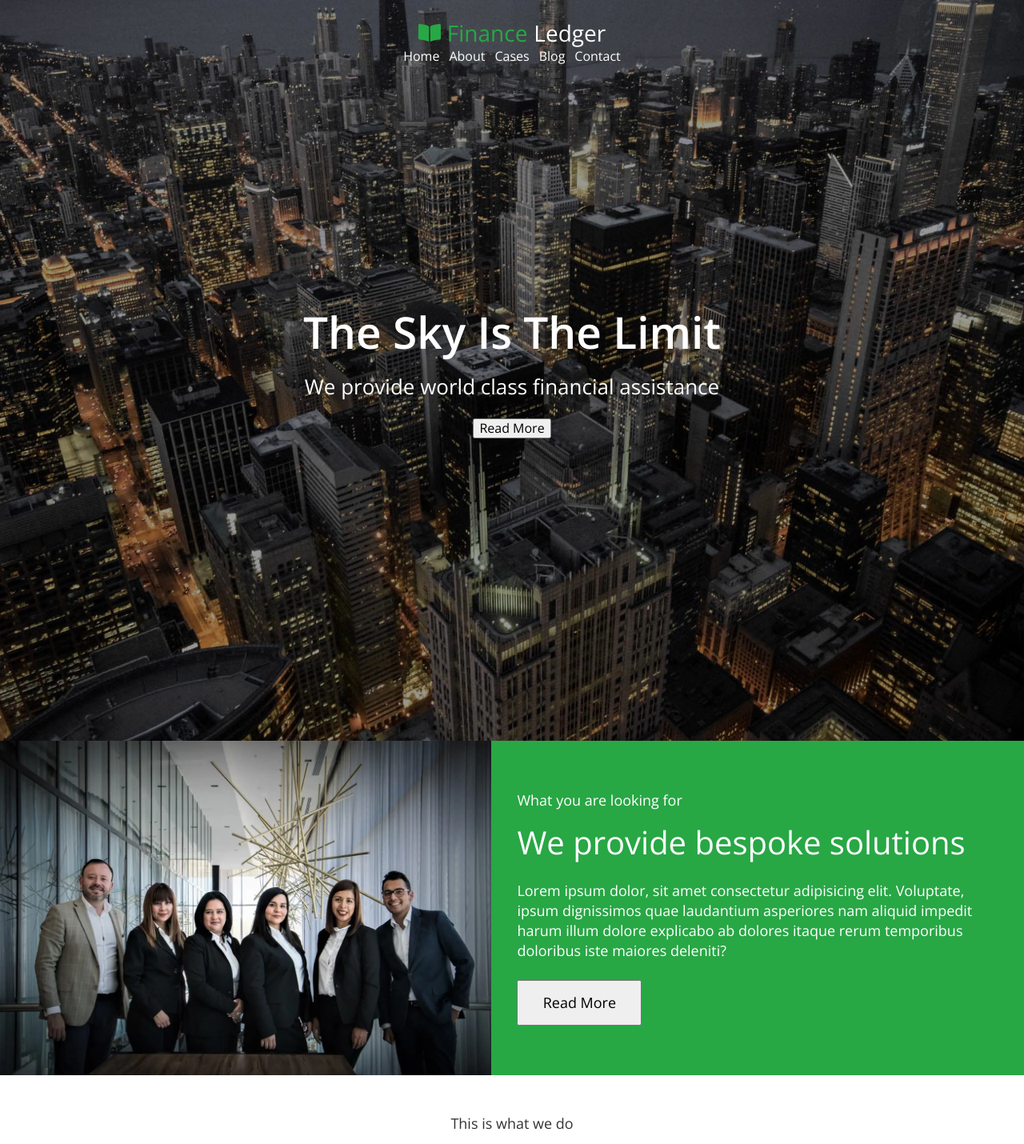
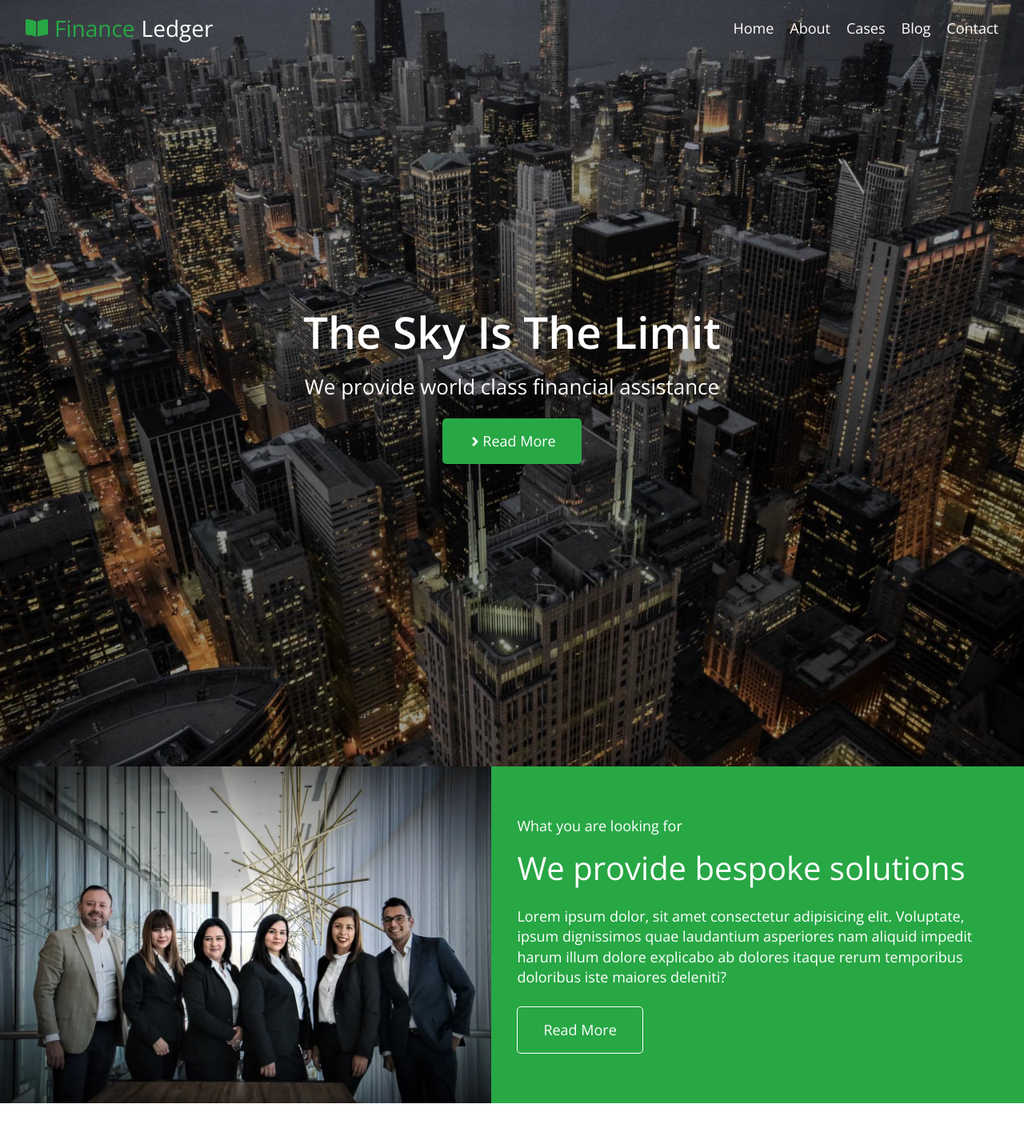
Before and after one commit to marynaost/finance-ledger, a React (Create React App) app: page / in a window 1280 px wide. Shown: the top 1430 px of the page at 80% size. Built offline with nearby package versions, Linux system fonts and the light colour scheme.

Commit message:
fixed styles

```diff
--- a/package.json
+++ b/package.json
@@ -12,6 +12,7 @@
     "react-dom": "^17.0.2",
     "react-icons": "^4.4.0",
     "react-scripts": "4.0.3",
+    "react-scroll": "^1.8.7",
     "styled-components": "^5.3.5",
     "web-vitals": "^1.1.2",
     "yup": "^0.32.11"
--- a/src/App.js
+++ b/src/App.js
@@ -13,7 +13,7 @@ import Footer from 'components/Footer/Footer'
 
 export default function App() {
   return (
-    <>
+    <main>
       <Header />
       <Hero />
       <About />
@@ -22,6 +22,6 @@ export default function App() {
       <Team />
       <Forma />
       <Footer />
-    </>
+    </main>
   )
 }
--- a/src/components/About/About.jsx
+++ b/src/components/About/About.jsx
@@ -1,5 +1,6 @@
 import styled from 'styled-components'
 import Container from 'components/Container/Container'
+import Button from 'components/Button/Button'
 import { Picture } from 'components/Picture/Picture'
 import people from 'images/home/people.jpg'
 import people2 from 'images/home/people@2x.jpg'
@@ -7,7 +8,7 @@ import peoplewebp from 'images/home/people.webp'
 import peoplewebp2 from 'images/home/people@2x.webp'
 export default function About(params) {
   return (
-    <Section>
+    <Section id="about">
       <Picture
         webp1x={peoplewebp}
         webp2x={peoplewebp2}
@@ -25,7 +26,9 @@ export default function About(params) {
           illum dolore explicabo ab dolores itaque rerum temporibus doloribus
           iste maiores deleniti?
         </Text>
-        <Button>Read More</Button>
+        <Button about type="button">
+          Read More
+        </Button>
       </Container>
     </Section>
   )
@@ -89,7 +92,3 @@ const Text = styled.p`
   @media screen and (min-width: 768px) {
   }
 `
-const Button = styled.button`
-  height: 57px;
-  width: 156px;
-`
--- a/src/components/Blog/Blog.jsx
+++ b/src/components/Blog/Blog.jsx
@@ -1,5 +1,6 @@
 import styled from 'styled-components'
 import Container from 'components/Container/Container'
+import Button from 'components/Button/Button'
 import { Picture } from 'components/Picture/Picture'
 import blog from 'images/home/blog.jpg'
 import blog2 from 'images/home/blog@2x.jpg'
@@ -25,7 +26,9 @@ export default function Blog(params) {
           illum dolore explicabo ab dolores itaque rerum temporibus doloribus
           iste maiores deleniti?
         </Text>
-        <button type="button">Read Our Blog</button>
+        <Button blog type="button">
+          Read Our Blog
+        </Button>
       </Container>
     </Section>
   )
--- /dev/null
+++ b/src/components/Button/Button.jsx
@@ -0,0 +1,90 @@
+import styled from 'styled-components'
+import { FaAngleRight } from 'react-icons/fa'
+export default function Button({ children, hero, about, blog, submit }) {
+  return (
+    <>
+      {hero && (
+        <HeroButton>
+          <FaAngleRight /> {children}
+        </HeroButton>
+      )}
+      {about && <AboutButton>{children}</AboutButton>}
+      {blog && <BlogButton>{children}</BlogButton>}
+      {submit && <SubmitButton>{children}</SubmitButton>}
+    </>
+  )
+}
+
+const HeroButton = styled.button`
+  display: inline-flex;
+  align-items: center;
+  padding: 16px 32px;
+  background: #28a745;
+  color: #fff;
+  border-radius: 5px;
+  font-size: 18px;
+  line-height: 1.39;
+  border: none;
+  cursor: pointer;
+  &:hover,
+  &:focus {
+    opacity: 0.7;
+  }
+`
+const AboutButton = styled.button`
+  display: inline-flex;
+  align-items: center;
+  padding: 16px 32px;
+  background: transparent;
+  border: 1px solid #ffffff;
+  border-radius: 5px;
+  color: #fff;
+  font-size: 16px;
+  line-height: 1.375;
+  cursor: pointer;
+  &:hover,
+  &:focus {
+    color: #28a745;
+    background: #fff;
+  }
+
+  @media screen and (min-width: 768px) {
+    font-size: 18px;
+    line-height: 1.39;
+  }
+`
+const BlogButton = styled.button`
+  display: inline-flex;
+  align-items: center;
+  padding: 16px 32px;
+  background: transparent;
+  border: 1px solid #ffffff;
+  border-radius: 5px;
+  color: #fff;
+  font-size: 16px;
+  line-height: 1.375;
+  &:hover,
+  &:focus {
+    color: #0284d0;
+    background: #fff;
+  }
+  @media screen and (min-width: 768px) {
+    font-size: 18px;
+    line-height: 1.39;
+  }
+`
+const SubmitButton = styled.button`
+  display: inline-flex;
+  align-items: center;
+  padding: 16px 56px;
+  background: #28a745;
+  border-radius: 5px;
+  color: #fff;
+  font-size: 18px;
+  line-height: 1.39;
+  border: none;
+  &:hover,
+  &:focus {
+    opacity: 0.7;
+  }
+`
--- a/src/components/Cases/Cases.jsx
+++ b/src/components/Cases/Cases.jsx
@@ -28,7 +28,7 @@ import cases4Webp2x from 'images/cases/cases4@2x.webp'
 
 export default function Cases(params) {
   return (
-    <Section>
+    <Section id="cases">
       <Container>
         <SubTitle>This is what we do</SubTitle>
         <Title>Business Cases</Title>
@@ -165,6 +165,11 @@ const CasesList = styled.ul`
 const CasesItem = styled.li`
   display: flex;
   justify-content: center;
+  &:hover,
+  &:focus {
+    opacity: 0.8;
+  }
+
   @media screen and (max-width: 767px) {
     &:not(:last-child) {
       margin-bottom: 8px;
--- a/src/components/Form/Form.jsx
+++ b/src/components/Form/Form.jsx
@@ -2,12 +2,14 @@ import { Formik, Form, Field } from 'formik'
 import styled from 'styled-components'
 import * as Yup from 'yup'
 import { Picture } from 'components/Picture/Picture'
+import Button from 'components/Button/Button'
 import { handleSubmit } from 'services/netlifyForm'
 import Container from 'components/Container/Container'
 import contact from 'images/home/contact.jpg'
 import contact2 from 'images/home/contact@2x.jpg'
 import contactwebp from 'images/home/contact.webp'
 import contactwebp2 from 'images/home/contact@2x.webp'
+import worning from 'images/form/worning.svg'
 
 const validateSchema = Yup.object().shape({
   name: Yup.string().min(2, 'Too Short!').max(50, 'Too Long!'),
@@ -41,7 +43,7 @@ export default function Forma() {
           }}
         >
           {({ errors, touched }) => (
-            <Form name='contact' method="POST" data-netlify="true">
+            <Form name="contact" method="POST" netlify>
               <FieldWrap>
                 <Field
                   name="name"
@@ -49,6 +51,7 @@ export default function Forma() {
                   placeholder=" "
                   className="field"
                   id="name"
+                  form-name="name"
                 />
                 <label for="name" className="label">
                   Enter your name
@@ -64,15 +67,18 @@ export default function Forma() {
                   placeholder=" "
                   className="field"
                   id="email"
+                  form-name="email"
                 />
                 <label for="email" className="label">
                   Enter email*
                 </label>
                 {errors.email && touched.email ? (
-                  <div className="error">{errors.email}</div>
+                  <div className="error required">{errors.email}</div>
                 ) : null}
               </FieldWrap>
-              <button type="submit">Submit</button>
+              <Button type="submit" submit>
+                Submit
+              </Button>
             </Form>
           )}
         </Formik>
@@ -156,7 +162,6 @@ const FieldWrap = styled.div`
   }
 
   .field {
-    /* position: relative; */
     width: 100%;
     height: 56px;
     padding: 16px 8px;
@@ -188,9 +193,20 @@ const FieldWrap = styled.div`
     position: absolute;
     top: 100%;
     left: 0;
+    font-size: 14px;
     display: flex;
     align-items: center;
-    padding: 4px;
     color: #d11212;
   }
+
+  .required::before {
+    content: '';
+    width: 16px;
+    height: 15px;
+    display: inline-block;
+    background-image: url(${worning});
+    background-repeat: no-repeat;
+    background-position: center;
+    background-size: cover;
+  }
 `
--- a/src/components/Header/Header.jsx
+++ b/src/components/Header/Header.jsx
@@ -1,19 +1,102 @@
+import { useState, useEffect } from 'react'
 import styled from 'styled-components'
+import { Link } from 'react-scroll'
 import Container from 'components/Container/Container'
-import Logo from '../Logo/Logo'
+import Logo from 'components/Logo/Logo'
 
-export default function Header(params) {
+export default function Header() {
+  const [addBackground, setAddBackground] = useState(false)
+
+  const handleScroll = () => {
+    if (window.scrollY > 70) {
+      setAddBackground(true)
+    }
+    if (window.scrollY === 0) {
+      setAddBackground(false)
+    }
+  }
+
+  useEffect(() => {
+    window.addEventListener('scroll', handleScroll)
+    return () => {
+      window.removeEventListener('scroll', handleScroll)
+    }
+  }, [addBackground])
+
+  const setBackground = () => {
+    if (addBackground) {
+      return 'rgba(0, 0, 0, 0.8)'
+    }
+  }
+
+  const background = setBackground()
+
   return (
-    <HeaderWrap>
+    <HeaderWrap background={background}>
       <Container>
         <Nav>
           <Logo />
           <NavList>
-            <NavItem>Home</NavItem>
-            <NavItem>About</NavItem>
-            <NavItem>Cases</NavItem>
-            <NavItem>Blog</NavItem>
-            <NavItem>Contact</NavItem>
+            <NavItem>
+              <Link
+                to="home"
+                spy={true}
+                smooth={true}
+                offset={-100}
+                duration={500}
+                className="link"
+              >
+                Home
+              </Link>
+            </NavItem>
+            <NavItem>
+              <Link
+                to="about"
+                spy={true}
+                smooth={true}
+                offset={-100}
+                duration={500}
+                className="link"
+              >
+                About
+              </Link>
+            </NavItem>
+            <NavItem>
+              <Link
+                to="cases"
+                spy={true}
+                smooth={true}
+                offset={-100}
+                duration={500}
+                className="link"
+              >
+                Cases
+              </Link>
+            </NavItem>
+            <NavItem>
+              <Link
+                to="blog"
+                spy={true}
+                smooth={true}
+                offset={-100}
+                duration={500}
+                className="link"
+              >
+                Blog
+              </Link>
+            </NavItem>
+            <NavItem>
+              <Link
+                to="contact"
+                spy={true}
+                smooth={true}
+                offset={-100}
+                duration={500}
+                className="link"
+              >
+                Contact
+              </Link>
+            </NavItem>
           </NavList>
         </Nav>
       </Container>
@@ -28,25 +111,79 @@ const HeaderWrap = styled.header`
   display: block;
   width: 100%;
   padding-top: 22px;
+  padding-bottom: 22px;
   z-index: 1;
   overflow: hidden;
+  background: ${props => props.background};
+  @media screen and (min-width: 768px) {
+    padding-top: 16px;
+    padding-bottom: 16px;
+  }
+  @media screen and (min-width: 1360px) {
+    padding-top: 32px;
+    padding-bottom: 32px;
+  }
 `
 
 const Nav = styled.nav`
   display: flex;
   flex-direction: column;
   align-items: center;
+  @media screen and (min-width: 768px) {
+    flex-direction: row;
+    align-items: center;
+    justify-content: space-between;
+  }
 `
-
-// const Logo = styled.a`
-//   margin-bottom: 16px;
-// `
 
 const NavList = styled.ul`
   display: flex;
+  margin-top: 16px;
+  @media screen and (min-width: 768px) {
+    margin-top: 0;
+  }
 `
 const NavItem = styled.li`
   &:not(:last-child) {
     margin-right: 12px;
   }
+  @media screen and (min-width: 768px) {
+    &:not(:last-child) {
+      margin-right: 20px;
+    }
+  }
+  @media screen and (min-width: 1360px) {
+    &:not(:last-child) {
+      margin-right: 46px;
+    }
+  }
+
+  .link {
+    position: relative;
+    &:hover::after,
+    &:focus::after {
+      opacity: 1;
+      transform: scaleX(1);
+    }
+
+    &::after {
+      position: absolute;
+      left: 0;
+      display: block;
+      content: '';
+      width: 100%;
+      height: 4px;
+      border-radius: 2px;
+      background: #28a745;
+      opacity: 0;
+      transform: scale(0);
+      transition: opacity 250ms cubic-bezier(0.4, 0, 0.2, 1),
+        transform 250ms cubic-bezier(0.4, 0, 0.2, 1);
+    }
+
+    @media screen and (min-width: 768px) {
+      font-size: 18px;
+      line-height: 1.39;
+    }
+  }
 `
--- a/src/components/Hero/Hero.jsx
+++ b/src/components/Hero/Hero.jsx
@@ -2,13 +2,16 @@ import styled from 'styled-components'
 import showcase from 'images/home/showcase.jpg'
 import showcase2x from 'images/home/showcase@2x.jpg'
 import Container from 'components/Container/Container'
-export default function Hero(params) {
+import Button from 'components/Button/Button'
+export default function Hero() {
   return (
-    <Section>
+    <Section id="home">
       <Container>
         <Title>The Sky Is The Limit</Title>
         <SubTitle>We provide world class financial assistance</SubTitle>
-        <button>Read More</button>
+        <Button type="button" hero>
+          Read More
+        </Button>
       </Container>
     </Section>
   )
```
Also changed, not shown: src/components/Logo/Logo.jsx (+7 -2 lines), 1 other file (tests, documents, lock files or other folders).
